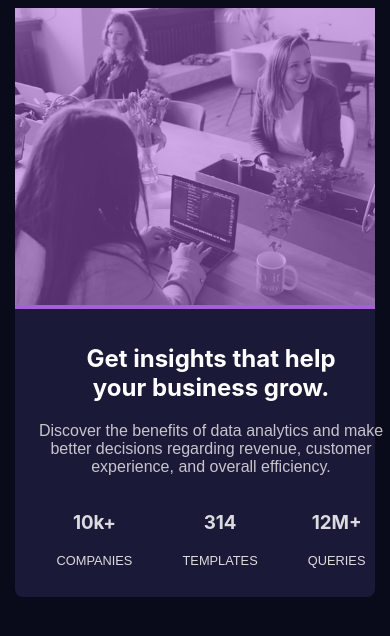
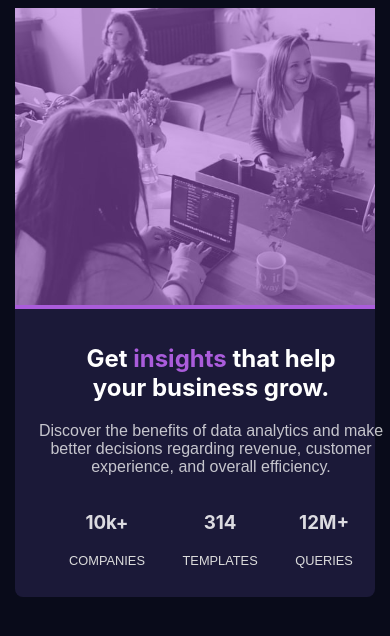
Before and after one commit to Mehzad-Galib/custom-card-responsive, a plain HTML site: page index.html in a window 390 px wide. Drawn offline with Linux system fonts and the light colour scheme.

Commit message:
alignment fixed

```diff
--- a/index.html
+++ b/index.html
@@ -21,7 +21,7 @@
       <!-- left section goes here -->
       <div class="left-section">
         <h2 class="card-header">
-          Get insights that help<br />
+          Get <span id='insight'>insights</span> that help<br />
           your business grow.
         </h2>
         <p class="card-paragraph">
--- a/style.css
+++ b/style.css
@@ -7,6 +7,10 @@
 .main-part{
     background-color: hsl(233, 47%, 7%);
     height: 60vh;
+}
+
+#insight {
+    color:hsl(277, 64%, 61%);
 }
 
 .card {
@@ -83,7 +87,7 @@
         display: flex;
         flex-direction: row;
         flex-wrap: wrap;
-        justify-content: space-around;
+        justify-content: space-evenly;
     }
     .right-section img{
         width: 100%;
```
